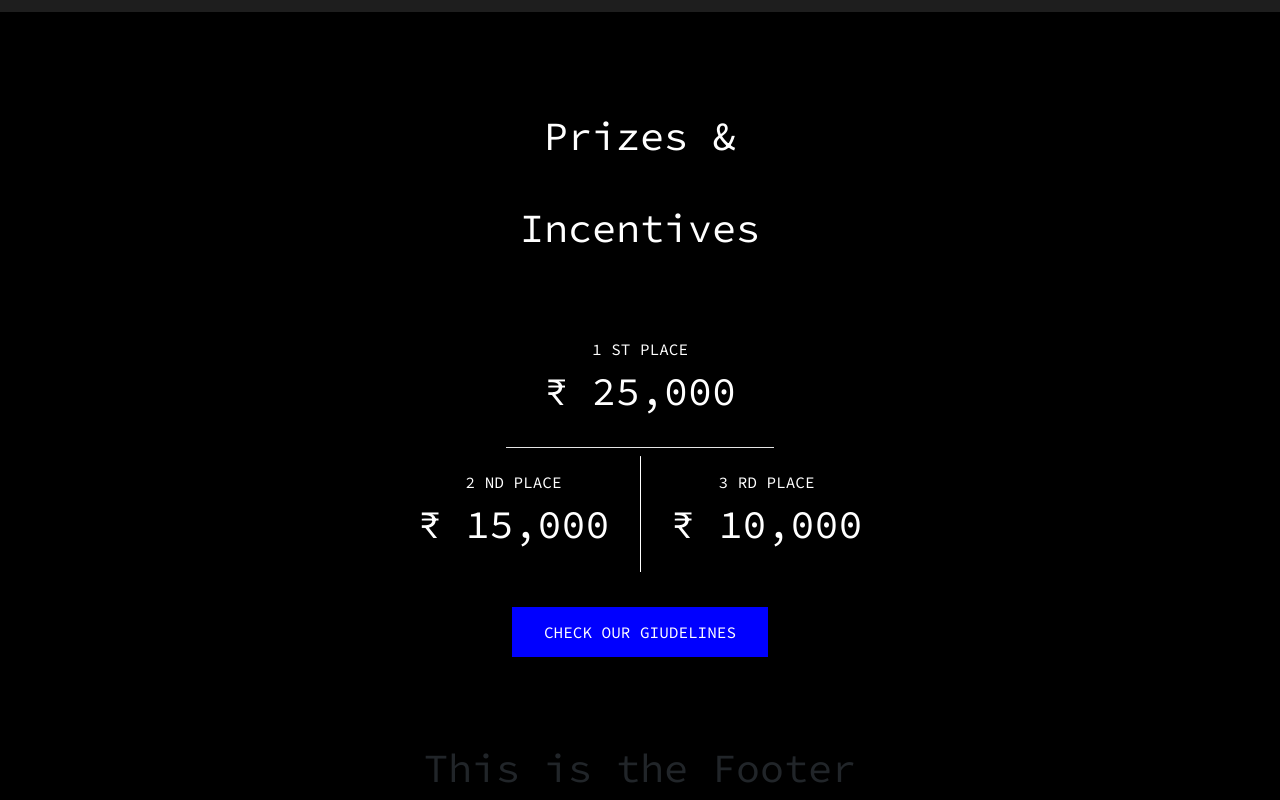
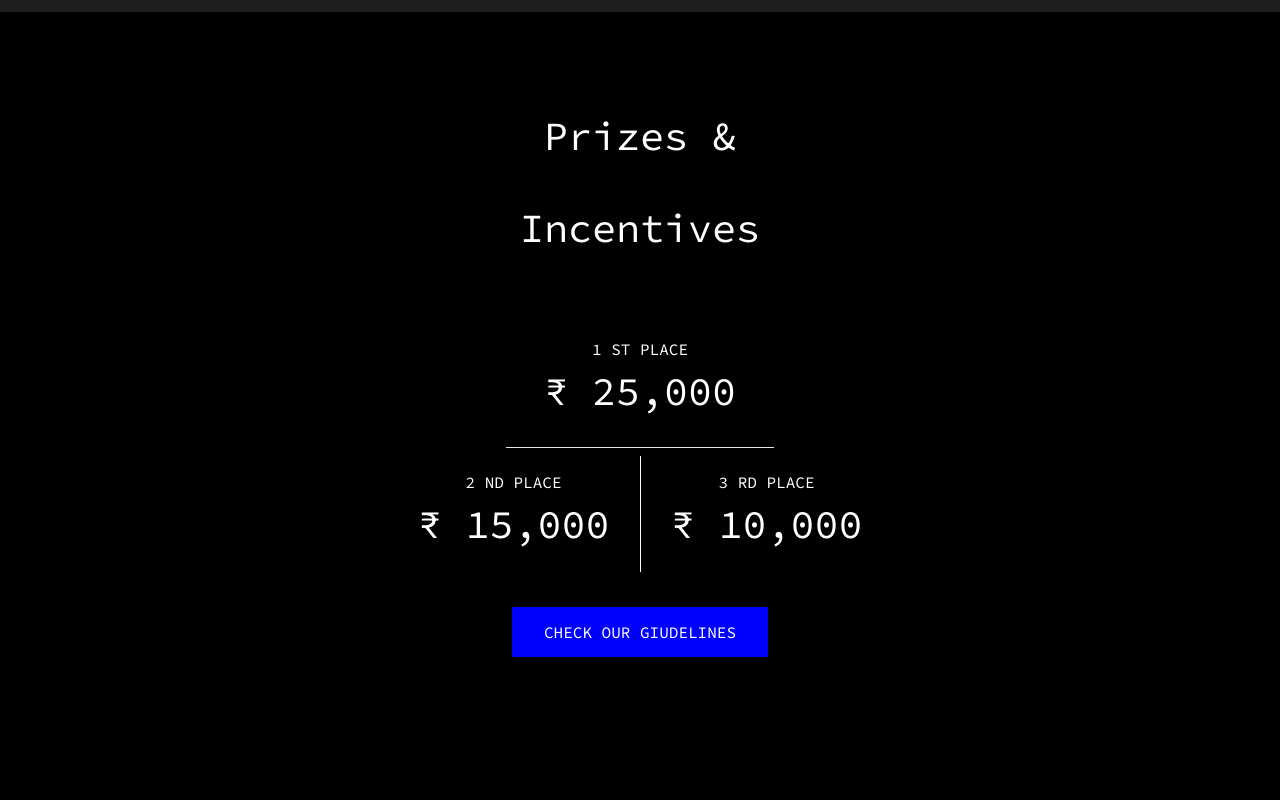
Before and after one commit to shubhambaid/2020, a React (Create React App) app: page / in a window 1280 px wide. Shown: the part 788-1588 px from the top of the page. After the commit the page ends 1532 px from the top, so only its background shows below. Built offline with nearby package versions, Linux system fonts and the light colour scheme.

Commit message:
Removed Footer, Removed Render

```diff
--- a/src/components/HomeComp.js
+++ b/src/components/HomeComp.js
@@ -1,5 +1,4 @@
 import React, { Component } from "react";
-import { render } from "@testing-library/react";
 import Header from "./HeaderComp";
 import Footer from "./FooterComp";
 import Cover from "./Cover";
@@ -11,7 +10,6 @@ class Home extends Component {
       <div>
         <Cover />
         <Prizes />
-        <Footer />
       </div>
     );
   }
```
